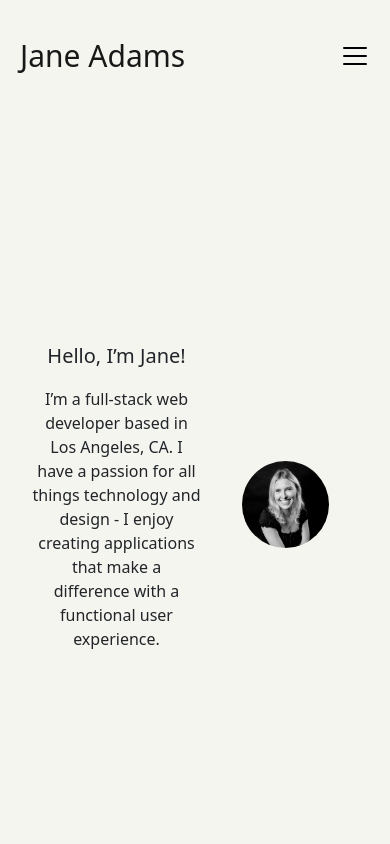
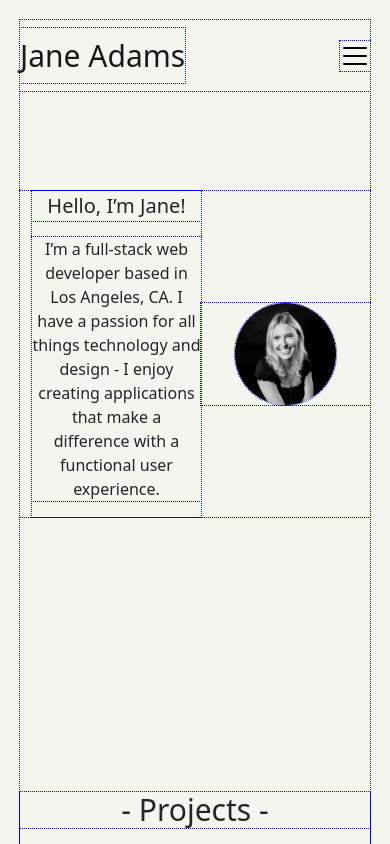
Before and after one commit to janealexadams/portfolio, a React (Vite) app: page / in a window 390 px wide. Shown: the top 844 px of the page. Built offline with nearby package versions, Linux system fonts and the light colour scheme.

Commit message:
updated header

```diff
--- a/src/App.css
+++ b/src/App.css
@@ -1,6 +1,6 @@
-/* * {
+* {
   outline: 1px dotted blue;
-} */
+}
 
 body {
   padding: 20px;
--- a/src/components/Header.jsx
+++ b/src/components/Header.jsx
@@ -11,12 +11,12 @@ function Header() {
     return (
         <section id="about-me">
             <Container className="header">
-                <Row className="header text-center">
+                <Row className="row text-center">
                     <Col className="text slide-in-left" xs={6} md={6}>
-                        <p className="title ">Hello, I’m Jane!</p>
+                        <p className="title">Hello, I’m Jane!</p>
                         <p classname="blurb">I’m a full-stack web developer based in Los Angeles, CA. I have a passion for all things technology and design - I enjoy creating applications that make a difference with a functional user experience.</p>
                     </Col>
-                    <Col xs={6} md={6}>
+                    <Col className="img-col" xs={6} md={6}>
                         <Image className="portrait slide-in-right" src={portrait} alt="self portrait" roundedCircle />
                     </Col>
                 </Row>
--- a/src/styles/Header.css
+++ b/src/styles/Header.css
@@ -4,10 +4,15 @@
 }
 
 .header {
-    margin-top: 125px;
+    margin-top: 215px;
     display: flex;
     align-items: center;
     justify-content: center;
+}
+
+.row {
+  align-items: center;
+  justify-content: center;
 }
 
 .name {
@@ -84,3 +89,16 @@
       opacity: 1;
     }
   }
+
+@media only screen and (max-width: 480px) {
+  .header {
+    display: block;
+    text-align: center;
+    margin-left: auto;
+    margin-right: auto;
+    margin-top: 100px;
+  }
+  .img-col {
+    padding: 0px !important;
+  }
+}
--- a/src/styles/Projects.css
+++ b/src/styles/Projects.css
@@ -36,7 +36,6 @@
     border-width: 2px;
     box-shadow: rgba(100, 100, 111, 0.2) 0px 7px 29px 0px;}
 
-
 .tech-blog-img {
     max-width: 80%;
     height: auto;
```
